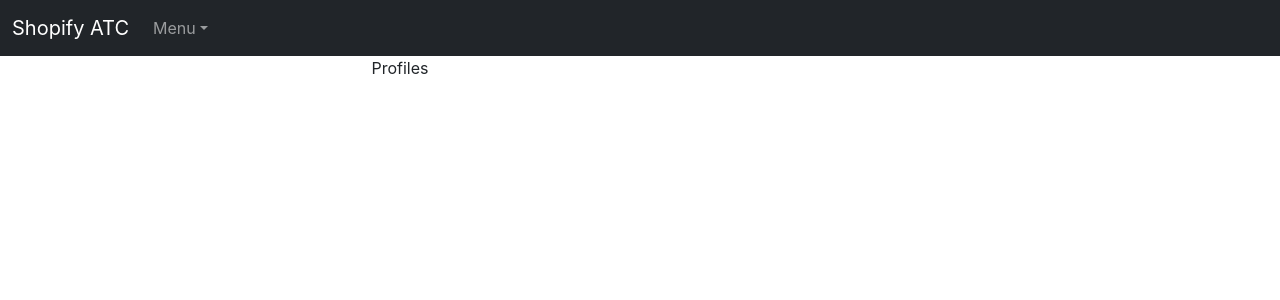
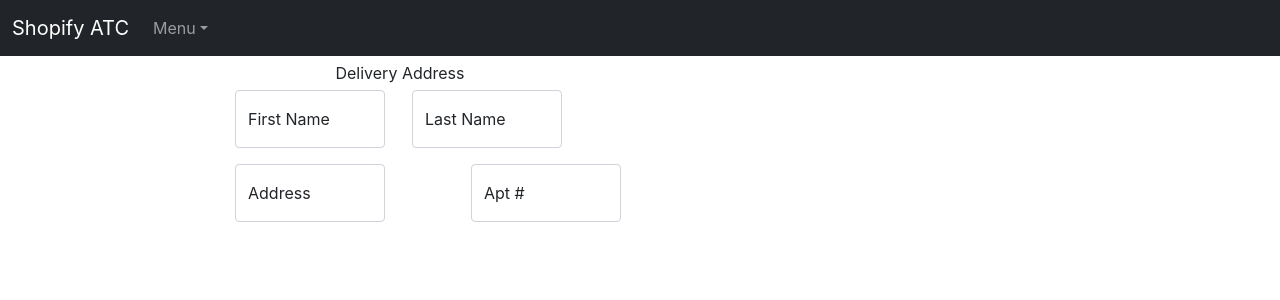
Before and after one commit to ryguy34/shopify-chrome-atc, a React (Create React App) app: page /profiles in a window 1280 px wide. Shown: the top 300 px of the page. Built offline with nearby package versions, Linux system fonts and the light colour scheme.

Commit message:
changed home to proxies page

```diff
--- a/src/header/Header.tsx
+++ b/src/header/Header.tsx
@@ -21,7 +21,7 @@ const Header = (): JSX.Element => {
 							menuVariant="dark"
 						>
 							<LinkContainer to="/">
-								<NavDropdown.Item>Home</NavDropdown.Item>
+								<NavDropdown.Item>Proxies</NavDropdown.Item>
 							</LinkContainer>
 							<LinkContainer to="/profiles">
 								<NavDropdown.Item>Profiles</NavDropdown.Item>
--- a/src/index.css
+++ b/src/index.css
@@ -12,6 +12,17 @@ body {
 code {
 	font-family: source-code-pro, Menlo, Monaco, Consolas, "Courier New",
 		monospace;
+}
+
+/* Hide scrollbar for Chrome, Safari and Opera */
+.scrollbar-hidden::-webkit-scrollbar {
+	display: none;
+}
+
+/* Hide scrollbar for IE, Edge add Firefox */
+.scrollbar-hidden {
+	-ms-overflow-style: none;
+	scrollbar-width: none; /* Firefox */
 }
 
 .app-container {
--- a/src/index.tsx
+++ b/src/index.tsx
@@ -10,7 +10,7 @@ import {
 	Routes,
 } from "react-router-dom";
 import Header from "./header/Header";
-import Home from "./pages/Home";
+import Proxies from "./pages/Proxies";
 import Profiles from "./pages/Profiles";
 import Tasks from "./pages/Tasks";
 import Toolbox from "./pages/Toolbox";
@@ -24,11 +24,11 @@ ReactDOM.render(
 				</div>
 				<div>
 					<Routes>
-						<Route path="/home" element={<Home />} />
+						<Route path="/proxies" element={<Proxies />} />
 						<Route path="/profiles" element={<Profiles />} />
 						<Route path="/tasks" element={<Tasks />} />
 						<Route path="/toolbox" element={<Toolbox />} />
-						<Route path="*" element={<Navigate to="/home" replace />} />
+						<Route path="*" element={<Navigate to="/proxies" replace />} />
 					</Routes>
 				</div>
 			</div>
--- a/src/pages/Home.tsx
+++ /dev/null
@@ -1,7 +0,0 @@
-import "./Home.scss";
-
-const Home = (): JSX.Element => {
-	return <div>Home</div>;
-};
-
-export default Home;
--- a/src/pages/Profiles.scss
+++ b/src/pages/Profiles.scss
@@ -1,3 +1,27 @@
 .profiles {
 	color: black;
 }
+
+.form-floating {
+	width: 150px;
+	margin-right: 3px;
+}
+
+.delivery-address-container {
+	align-items: center;
+	display: flex;
+	flex-direction: row;
+	justify-content: space-between;
+}
+
+.delivery-address-container-name {
+	align-items: center;
+	display: flex;
+	flex-direction: column;
+	margin-bottom: 5px;
+	margin-top: 5px;
+}
+
+// .col-md {
+// 	width: ;
+// }
--- a/src/pages/Profiles.tsx
+++ b/src/pages/Profiles.tsx
@@ -1,7 +1,59 @@
 import "./Profiles.scss";
 
 const Profiles = (): JSX.Element => {
-	return <div>Profiles</div>;
+	return (
+		<div className="container">
+			<div className="delivery-address-container-name">Delivery Address</div>
+			<div className="row">
+				<div className="col-md">
+					<div className="form-floating mb-3">
+						<input
+							type="name"
+							className="form-control"
+							id="floatingInput"
+							placeholder=""
+						/>
+						<label htmlFor="floatingInput">First Name</label>
+					</div>
+				</div>
+				<div className="col-md">
+					<div className="form-floating mb-3">
+						<input
+							type="name"
+							className="form-control"
+							id="floatingInput"
+							placeholder=""
+						/>
+						<label htmlFor="floatingInput">Last Name</label>
+					</div>
+				</div>
+			</div>
+			<div className="row">
+				<div className="col-md">
+					<div className="form-floating mb-3">
+						<input
+							type="address"
+							className="form-control"
+							id="floatingInput"
+							placeholder=""
+						/>
+						<label htmlFor="floatingInput">Address</label>
+					</div>
+				</div>
+				<div className="col-4">
+					<div className="form-floating mb-3">
+						<input
+							type="address"
+							className="form-control"
+							id="floatingInput"
+							placeholder=""
+						/>
+						<label htmlFor="floatingInput">Apt #</label>
+					</div>
+				</div>
+			</div>
+		</div>
+	);
 };
 
 export default Profiles;
--- a/src/pages/Home.scss
+++ b/src/pages/Proxies.scss
@@ -1,6 +1,8 @@
-.home-page {
+.proxies-container {
 	align-items: stretch;
 	color: black;
 	display: flex;
 	flex-direction: column;
+	margin-top: 30px;
+	width: 100px;
 }
--- /dev/null
+++ b/src/pages/Proxies.tsx
@@ -0,0 +1,7 @@
+import "./Proxies.scss";
+
+const Proxies = (): JSX.Element => {
+	return <div className="proxies-container">Proxies</div>;
+};
+
+export default Proxies;
```
Also changed, not shown: 1 other file (tests, documents, lock files or other folders).
